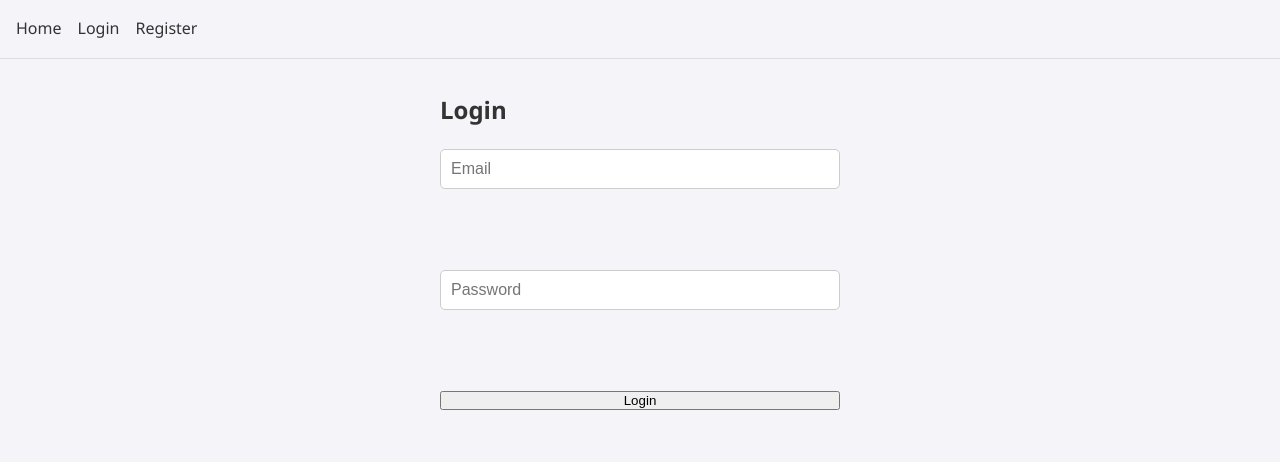
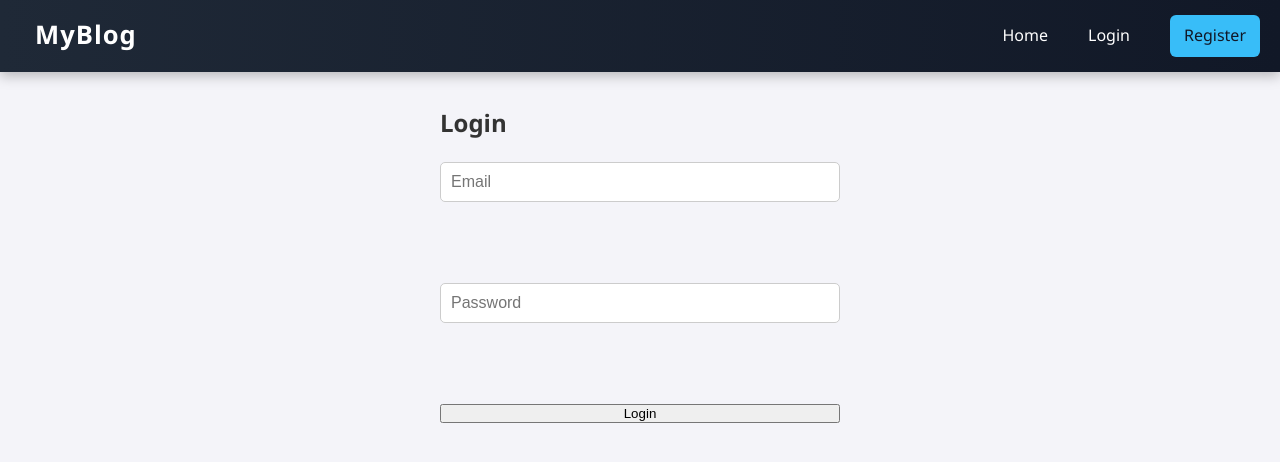
Before and after one commit to bgt1717/Mern-Blog-2026, a React app in the folder frontend/: page /login in a window 1280 px wide. Shown: the top 462 px of the page. Built offline with nearby package versions, Linux system fonts and the light colour scheme; the HTML template or start-up script is replaced by a standard one.

Commit message:
Navbar css update

```diff
--- /dev/null
+++ b/frontend/src/components/Navbar.css
@@ -0,0 +1,105 @@
+/* NAVBAR CONTAINER */
+.navbar {
+  display: flex;
+  justify-content: space-between;
+  align-items: center;
+  padding: 18px 50px;
+  background: linear-gradient(90deg, #1f2937, #111827);
+  color: white;
+  box-shadow: 0 4px 12px rgba(0, 0, 0, 0.25);
+  position: sticky;
+  top: 0;
+  z-index: 1000;
+}
+
+/* LEFT SIDE */
+.nav-left .logo {
+  font-size: 1.6rem;
+  font-weight: 700;
+  color: #ffffff;
+  text-decoration: none;
+  letter-spacing: 1px;
+  transition: 0.3s ease;
+}
+
+.nav-left .logo:hover {
+  color: #38bdf8;
+}
+
+/* RIGHT SIDE */
+.nav-right {
+  display: flex;
+  align-items: center;
+  gap: 25px;
+}
+
+.nav-right a {
+  text-decoration: none;
+  color: #e5e7eb;
+  font-weight: 500;
+  position: relative;
+  transition: 0.3s ease;
+}
+
+/* Underline hover animation */
+.nav-right a::after {
+  content: "";
+  position: absolute;
+  width: 0%;
+  height: 2px;
+  bottom: -5px;
+  left: 0;
+  background-color: #38bdf8;
+  transition: width 0.3s ease;
+}
+
+.nav-right a:hover::after {
+  width: 100%;
+}
+
+.nav-right a:hover {
+  color: #38bdf8;
+}
+
+/* PRIMARY LINK (Register) */
+.primary-link {
+  padding: 8px 14px;
+  border-radius: 6px;
+  background-color: #38bdf8;
+  color: #111827 !important;
+  font-weight: 600;
+}
+
+.primary-link:hover {
+  background-color: #0ea5e9;
+}
+
+/* LOGOUT BUTTON */
+.logout-btn {
+  padding: 8px 14px;
+  border-radius: 6px;
+  border: none;
+  background-color: #ef4444;
+  color: white;
+  font-weight: 500;
+  cursor: pointer;
+  transition: 0.3s ease;
+}
+
+.logout-btn:hover {
+  background-color: #dc2626;
+}
+
+/* RESPONSIVE */
+@media (max-width: 768px) {
+  .navbar {
+    flex-direction: column;
+    gap: 15px;
+    padding: 20px;
+  }
+
+  .nav-right {
+    flex-direction: column;
+    gap: 15px;
+  }
+}
--- a/frontend/src/components/Navbar.jsx
+++ b/frontend/src/components/Navbar.jsx
@@ -1,43 +1,38 @@
 import { Link } from "react-router-dom";
 import { useContext } from "react";
 import { AuthContext } from "../context/AuthContext";
+import "./Navbar.css";
 
 export default function Navbar() {
   const { user, logout } = useContext(AuthContext);
 
   return (
-    <nav
-      style={{
-        padding: "1rem",
-        borderBottom: "1px solid #ddd",
-        display: "flex",
-        gap: "1rem",
-        alignItems: "center",
-      }}
-    >
+    <nav className="navbar">
+      <div className="nav-left">
+        <Link to="/" className="logo">
+          MyBlog
+        </Link>
+      </div>
+
+      <div className="nav-right">
         <Link to="/">Home</Link>
 
         {!user ? (
           <>
             <Link to="/login">Login</Link>
-          <Link to="/register">Register</Link>
+            <Link to="/register" className="primary-link">
+              Register
+            </Link>
           </>
         ) : (
           <>
             <Link to="/create">Create Post</Link>
-          <button
-            onClick={logout}
-            style={{
-              cursor: "pointer",
-              background: "none",
-              border: "1px solid #ccc",
-              padding: "0.25rem 0.5rem",
-            }}
-          >
+            <button onClick={logout} className="logout-btn">
               Logout
             </button>
           </>
         )}
+      </div>
     </nav>
   );
 }
```
Lines whose indentation alone changed are shown as unchanged.
